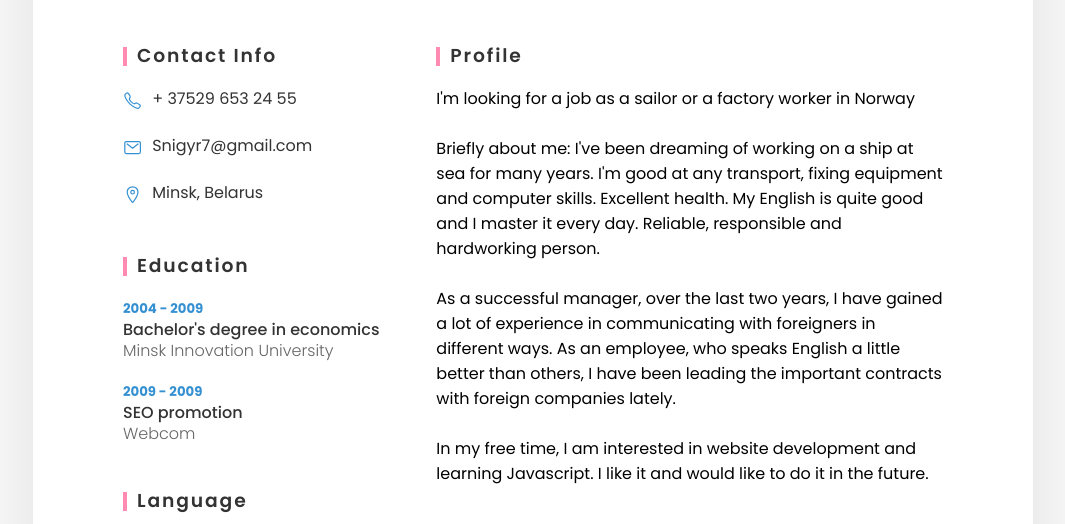
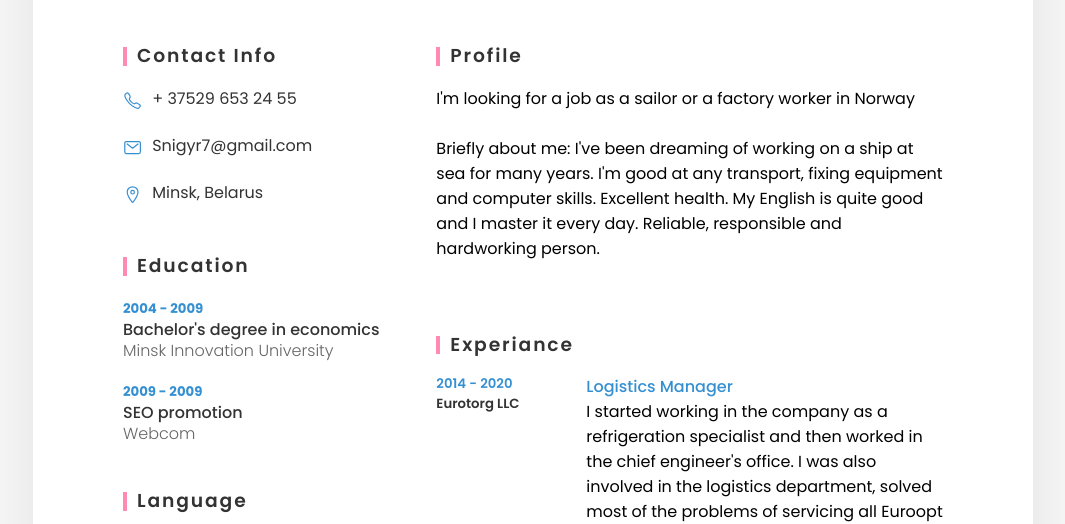
Before and after one commit to Snigour/Resume, a plain HTML site: page index.html in a window 1280 px wide. Shown: the part 441-965 px from the top of the page, without its empty margins (107-1172 px from the left). Drawn offline with nearby package versions, Linux system fonts and the light colour scheme.

Commit message:
job_favicon2

```diff
--- a/index.html
+++ b/index.html
@@ -102,14 +102,7 @@
                         Briefly about me: I've been dreaming of working on a ship at sea for many years. I'm good at any transport, fixing equipment and computer skills. Excellent health. My English is quite good and I master it every day. Reliable, responsible and hardworking person.
                 <br><br>
                     </p>
-                <p>As a successful manager, over the last two years, I have gained a lot of experience in
-                    communicating with foreigners in different ways. As an employee, who speaks English a little
-                    better than others, I have been leading the important contracts with foreign companies
-                    lately.<br><br>
 
-                    In my free time, I am interested in website development and learning Javascript. I like it and
-                    would like to do it in the future. <br>
-                </p>
                 </div>
                 <div class="about">
                     <h3>Experiance</h3>
```
